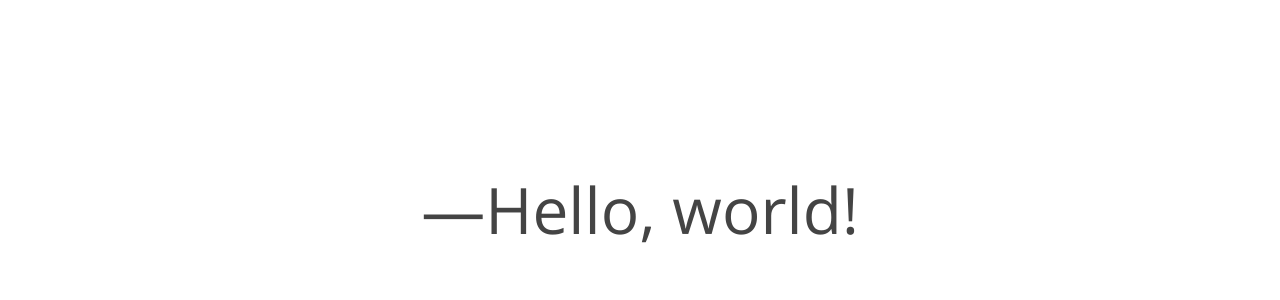
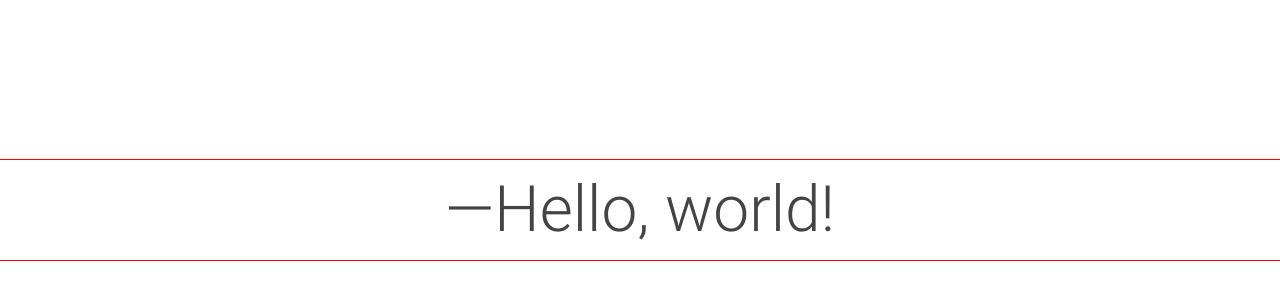
Before and after one commit to Vadimhtml/vadimhtml.ru, a website: page src/pug/index.pug in a window 1280 px wide. Shown: the part 190-490 px from the top of the page. Drawn offline with nearby package versions, Linux system fonts and the light colour scheme; files that its build step writes are made by us from their sources; files whose address does not match are found by name.

Commit message:
Пример

```diff
--- /dev/null
+++ b/docs/fonts.css
@@ -0,0 +1,87 @@
+@font-face {
+	font-family: 'Roboto';
+	font-style: italic;
+	font-weight: 100;
+	src: url(Roboto-italic-100.woff) format('woff');
+	unicode-range: U+0-10FFFF;
+}
+
+@font-face {
+	font-family: 'Roboto';
+	font-style: italic;
+	font-weight: 300;
+	src: url(Roboto-italic-300.woff) format('woff');
+	unicode-range: U+0-10FFFF;
+}
+
+@font-face {
+	font-family: 'Roboto';
+	font-style: italic;
+	font-weight: 400;
+	src: url(Roboto-italic-400.woff) format('woff');
+	unicode-range: U+0-10FFFF;
+}
+
+@font-face {
+	font-family: 'Roboto';
+	font-style: italic;
+	font-weight: 500;
+	src: url(Roboto-italic-500.woff) format('woff');
+	unicode-range: U+0-10FFFF;
+}
+
+@font-face {
+	font-family: 'Roboto';
+	font-style: italic;
+	font-weight: 700;
+	src: url(Roboto-italic-700.woff) format('woff');
+	unicode-range: U+0-10FFFF;
+}
+
+@font-face {
+	font-family: 'Roboto';
+	font-style: normal;
+	font-weight: 100;
+	src: url(Roboto-normal-100.woff) format('woff');
+	unicode-range: U+0-10FFFF;
+}
+
+@font-face {
+	font-family: 'Roboto';
+	font-style: normal;
+	font-weight: 300;
+	src: url(Roboto-normal-300.woff) format('woff');
+	unicode-range: U+0-10FFFF;
+}
+
+@font-face {
+	font-family: 'Roboto';
+	font-style: normal;
+	font-weight: 400;
+	src: url(Roboto-normal-400.woff) format('woff');
+	unicode-range: U+0-10FFFF;
+}
+
+@font-face {
+	font-family: 'Roboto';
+	font-style: normal;
+	font-weight: 500;
+	src: url(Roboto-normal-500.woff) format('woff');
+	unicode-range: U+0-10FFFF;
+}
+
+@font-face {
+	font-family: 'Roboto';
+	font-style: normal;
+	font-weight: 700;
+	src: url(Roboto-normal-700.woff) format('woff');
+	unicode-range: U+0-10FFFF;
+}
+
+@font-face {
+	font-family: 'Roboto';
+	font-style: normal;
+	font-weight: 900;
+	src: url(Roboto-normal-900.woff) format('woff');
+	unicode-range: U+0-10FFFF;
+}
--- a/package.json
+++ b/package.json
@@ -4,6 +4,7 @@
     "gulp": "^3.9.1",
     "gulp-clean-css": "^3.9.2",
     "gulp-concat": "^2.6.1",
+    "gulp-google-webfonts": "^1.0.0",
     "gulp-myth": "^1.1.0",
     "gulp-postcss": "^7.0.1",
     "gulp-pug": "^3.3.0",
--- a/src/pug/index.pug
+++ b/src/pug/index.pug
@@ -5,7 +5,8 @@
         meta(http-equiv="Content-Type", content="text/html; charset=utf-8")
         meta(name="viewport", content="width=800, user-scalable=no")
         link(href="index.css", rel="stylesheet", type="text/css", media="screen")
-        link(href="//fonts.googleapis.com/css?family=Open+Sans:300&subset=latin,cyrillic", rel="stylesheet", type="text/css")
+        link(href="fonts.css", rel="stylesheet", type="text/css", media="screen")
+        #link(href="//fonts.googleapis.com/css?family=Open+Sans:300&subset=latin,cyrillic", rel="stylesheet", type="text/css")
     body(class="bodyMain")
         h1(class="bodyMain__tagLine") —Hello, world!
         script(src="index.js")
--- a/src/styl/index.styl
+++ b/src/styl/index.styl
@@ -12,7 +12,7 @@ html,
 .bodyMain
   overflow hidden
   color $color_outerSpace;
-  font-family 'Open Sans', sans-serif
+  font-family Roboto, sans-serif
   font-weight 300
 
   &__tagLine
@@ -32,6 +32,7 @@ html,
     user-select none
     transition color .3s linear .6s
     -webkit-tap-highlight-color transparent
+    outline 1px solid red
 
 
 @keyframes flip
```
Also changed, not shown: gulpfile.js (+10 -0 lines), docs/Roboto-italic-100.woff (added), docs/Roboto-italic-300.woff (added), docs/Roboto-italic-400.woff (added), docs/Roboto-italic-500.woff (added), docs/Roboto-italic-700.woff (added), docs/Roboto-normal-100.woff (added), docs/Roboto-normal-300.woff (added), docs/Roboto-normal-400.woff (added), docs/Roboto-normal-500.woff (added), docs/Roboto-normal-700.woff (added), docs/Roboto-normal-900.woff (added), docs/index.css, docs/index.html, 1 other file.
